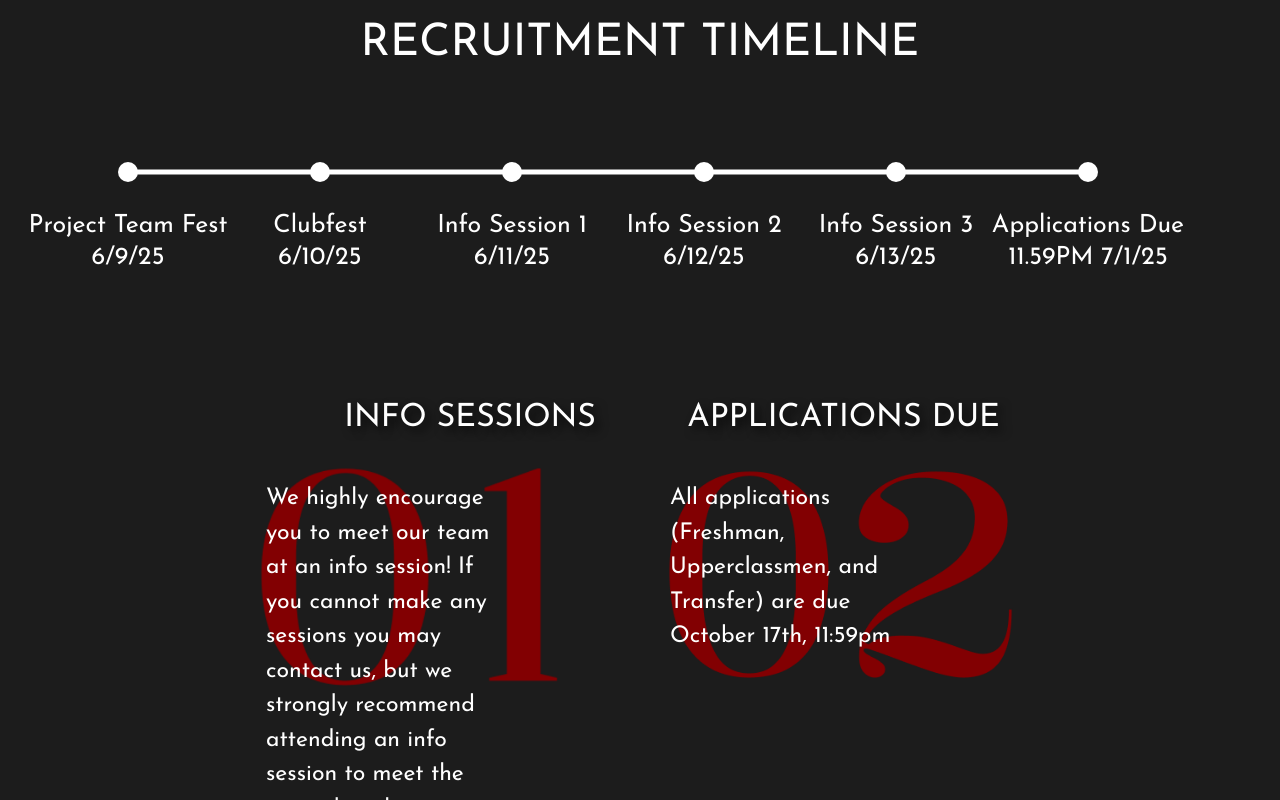
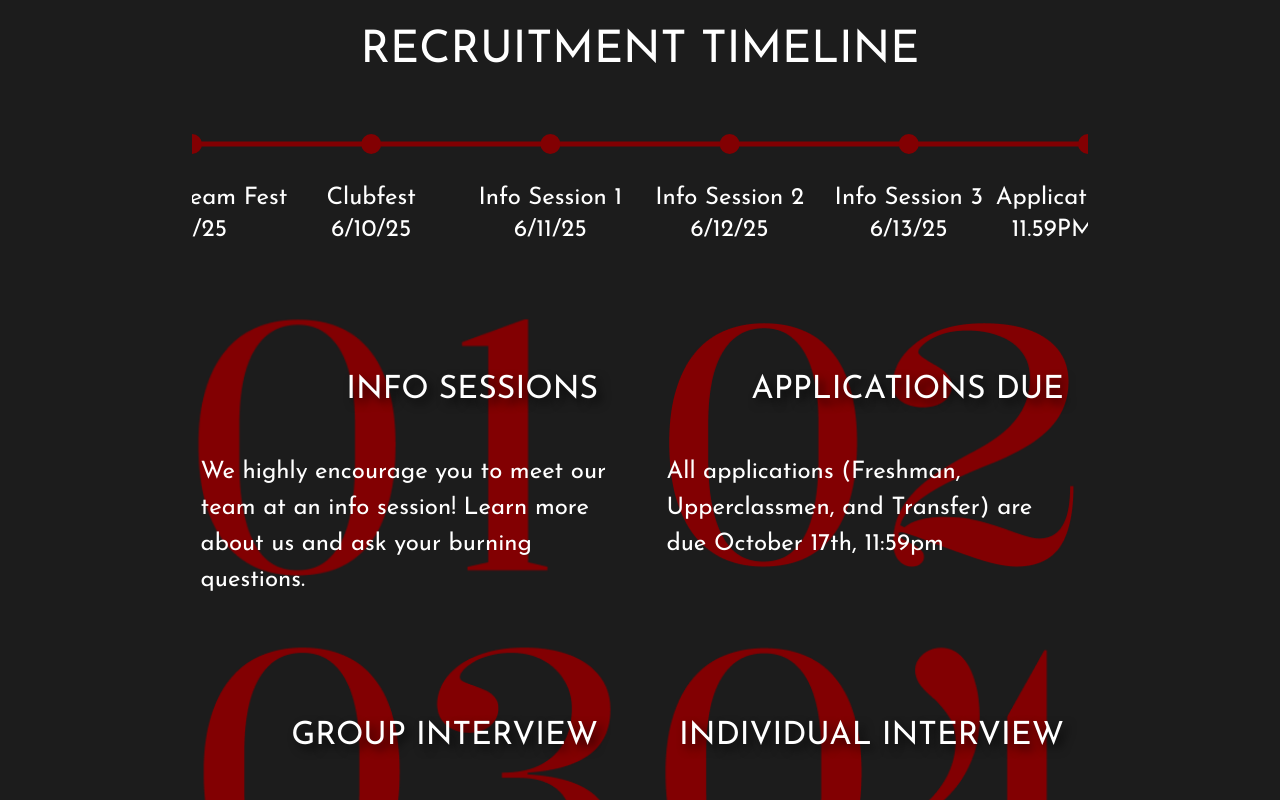
Before and after one commit to Cornell-University-Combat-Robotics/site-2025, a React (Vite) app in the folder react-site/: page /apply in a window 1280 px wide. Shown: the part 1200-2000 px from the top of the page. Built offline with nearby package versions, Linux system fonts and the light colour scheme.

Commit message:
dk what idd:w

```diff
--- a/react-site/src/App.jsx
+++ b/react-site/src/App.jsx
@@ -45,7 +45,7 @@ theme.typography.h3 = {
 
 theme.typography.body1 = {
   fontFamily: 'Josefin Sans, sans-serif',
-  fontSize: '1rem',
+  fontSize: '1.5rem',
   fontWeight: 'normal',
 };
 
--- a/react-site/src/pages/apply.jsx
+++ b/react-site/src/pages/apply.jsx
@@ -13,6 +13,7 @@ import arrow_img from "../assets/arrow.png";
 
 /** Apply creates the Apply page for the website. */
 export default function Apply() {
+  // ================================= JAVASCRIPT COMMANDS: SCROLL DOWN FOR WEBSITE ======================================================
 
   /** list of all events in the recruitment timeline */
   const event = [
@@ -128,10 +129,12 @@ export default function Apply() {
     }
   }, [userBottom]);
 
+
+  // =========================================== WEBSITE CONTENTS START HERE ======================================================
   return (
 
-    <Box sx={{}}>
-      {/* above is body of site */}
+    <Box>
+      {/* header */}
       <Box sx={{
         width: '100%',
         height: '100vh',
@@ -156,6 +159,16 @@ export default function Apply() {
         </Typography>
       </Box>
 
+      {/* Page contents */}
+      <Box sx={{ mx: '15%' }}>
+        <RedBox
+          title="Our applications for Fall 2024 are open!"
+          text="All applications are due October 17th, 11:59pm."
+          word="Apply Now!"
+          link="/sponsors"
+          mTop="5%"
+        />
+
         {/* Alternative text for when applications are closed */}
         {/* <Box padding={10} textAlign={"center"}>
         <Typography
@@ -177,22 +190,13 @@ export default function Apply() {
         </Typography>
       </Box> */}
 
-      <RedBox
-        title="Our applications for Fall 2024 are open!"
-        text="All applications are due October 17th, 11:59pm."
-        word="Apply Now!"
-        link="/sponsors"
-        mTop="5%"
-        mSide="15%"
-      />
-
         <Typography
-        // Recruitment Timeline h1
+          // Recruitment Timeline
           variant="h2"
           sx={{
             textAlign: 'center',
-          color: 'white',
-          mb: 10
+            mt: "10%",
+            mb: '5%'
             // add margins when text size smaller
           }}>
           RECRUITMENT TIMELINE
@@ -205,24 +209,24 @@ export default function Apply() {
             justifyContent: 'center',
             alignItems: 'center',
             width: '100%',
-          height: '100%'
+            height: '100%',
+            overflow: 'visible'
           }}
         >
           {/*Must wrap line component in SVG (Scalable Vector Graphics): good for geometric elements like lines and shapes*/}
           <svg width="100%" height="20%">
-
             <line
-            x1="10%" //coordinates of the line: 10% from the left
-            x2="85%" //TODO: change, last element is slightly off
+              x1="0%" //coordinates of the line: 10% from the left
+              x2="100%" //TODO: change, last element is slightly off
               y1="10%" //set 10% from top of svg component
               y2="10%"
-            stroke={"white"}
+              stroke={"#820002"}
               strokeWidth="5"
             >
             </line>
 
             {event.map(({ name, date }, index) => {
-            const xPos = [`${10 + index * 15}%`]; //increments x position to the right according to index
+              const xPos = [`${index * 20}%`]; //increments x position to the right according to index
 
               return (
                 <g key={index}> {/*groups shapes tgt, since all returned elements within a map must be wrapped in a single element*/}
@@ -230,12 +234,12 @@ export default function Apply() {
                     cx={xPos}
                     cy="10%" //same as line -> falls on line
                     r={10} //radius
-                  fill="white" //color
+                    fill="#820002" //color
                   >
                   </circle>
 
-                {/*Note: svg components do support attributes that Material-UI components usually use (e.g. variant, color)*/}
-                <text key={index} fill="white" fontFamily='Josefin Sans, sans-serif' fontSize={25} y="50%"
+                  {/*Note: svg components don't support attributes that Material-UI components usually use (e.g. variant, color)*/}
+                  <text key={index} fill="white" fontFamily='Josefin Sans, sans-serif' fontSize={24} y="50%"
                     textAnchor="middle" //horizontally centered
                   >
                     {/*use tspan to separate texts, since svg does not support new-line*/}
@@ -258,18 +262,17 @@ export default function Apply() {
         </Box>
 
 
-      <Box width="100%" height="100%" mb={20}
+        <Box width="100%" height="100%" mb={'10%'}
           sx={{
             display: 'grid', placeItems: "center" //alignment parameter when using grids (not justifycontent)
           }}>
           <Box sx={{
             display: 'grid',
             gridTemplateColumns: 'repeat(2, 1fr)',
-          width: '60%',
-          gap: '30px 40px',
+            gap: '4% 4%',
             height: '100%',
           }}>
-          <ApplicationSteplist name="INFO SESSIONS" desc="We highly encourage you to meet our team at an info session! If you cannot make any sessions you may contact us, but we strongly recommend attending an info session to meet the team directly." img={`url(${join01})`} />
+            <ApplicationSteplist name="INFO SESSIONS" desc="We highly encourage you to meet our team at an info session! Learn more about us and ask your burning questions." img={`url(${join01})`} />
             <ApplicationSteplist name="APPLICATIONS DUE" desc="All applications (Freshman, Upperclassmen, and Transfer) are due October 17th, 11:59pm" img={`url(${join02})`} />
             <ApplicationSteplist name="GROUP INTERVIEW" desc="Work with other applicants (and more importantly, have fun!) in our group interview" img={`url(${join03})`} />
             <ApplicationSteplist name="INDIVIDUAL INTERVIEW" desc="We want to see your interest and fit for your chosen subteam, but no prior experience is necessary." img={`url(${join04})`} />
@@ -344,6 +347,7 @@ export default function Apply() {
             <MemberExperienceComponent bgcolor={"#741112"} img={slugma} title={"NEWBIE GRADUATION"} subtitle={"January"} desc={"During onboarding, members integrate into the team and work on the 3lb project, a robotics project that incorporates elements of all 4 subteams."} />
           </Stack>
         </Stack>
+      </Box>
 
       <FAQSection />
     </Box>
@@ -427,7 +431,7 @@ function FAQSection() {
           FAQ
         </Typography>
 
-        <Box width="75%" justifyContent="center" alignItems="center" mx="auto">
+        <Box justifyContent="center" alignItems="center" mx="auto">
           {/* Accordion Items */}
           <>
             <Accordion
@@ -542,6 +546,7 @@ function ApplicationSteplist({ name, desc, img }) {
         height: '100%',
         backgroundImage: img,
         backgroundSize: "100%",
+        filter: 'blur(0.4px)',
         backgroundPosition: "center",
         backgroundRepeat: 'no-repeat'
       }}
@@ -562,10 +567,8 @@ function ApplicationSteplist({ name, desc, img }) {
         sx={{
           textAlign: "left",
           mb: "10px",
-          mr: 15,
-          ml: "10px",
+          mx: '2%',
           mt: 5,
-          fontSize: 23,
           lineHeight: 1.5
         }}
       >
```
Also changed, not shown: react-site/src/components/TimelineCellDark.tsx (deleted, +0 -38 lines). Lines whose indentation alone changed are shown as unchanged.
